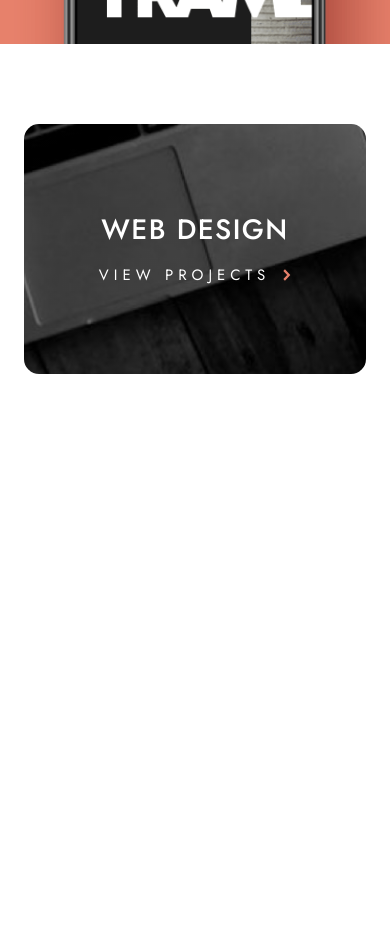
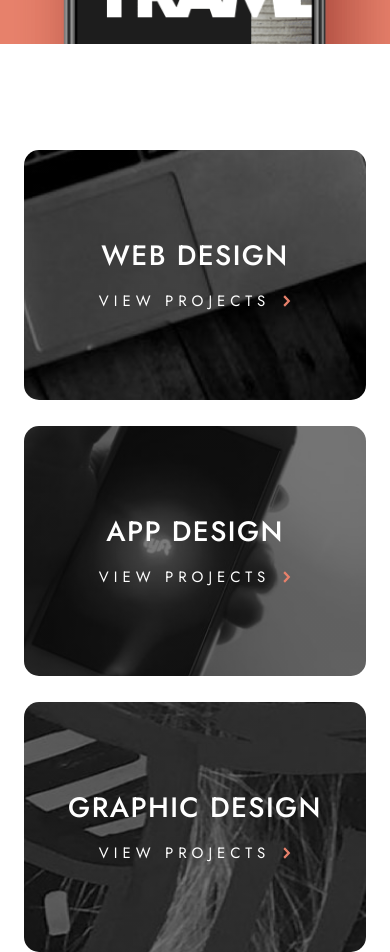
Before and after one commit to RayaneBengaoui/FM_challenge20_designo_multipage, a React (Create React App) app: page / in a window 390 px wide. Shown: the part 900-1852 px from the top of the page. Before the commit the page ends 1788 px from the top, so only its background shows below. Built offline with nearby package versions, Linux system fonts and the light colour scheme.

Commit message:
Media queries on ViewProject component to dynamically change background images

```diff
--- a/src/components/HomePage/ViewProjects.js
+++ b/src/components/HomePage/ViewProjects.js
@@ -3,12 +3,43 @@ import { motion } from "framer-motion";
 import { Link } from "react-router-dom";
 
 import ViewProject from "../ViewProject";
-import app_design_image_mobile from "../../assets/home/mobile/image-web-design.jpg";
+
+import web_design_image_mobile from "../../assets/home/mobile/image-web-design.jpg";
+import web_design_image_tablet from "../../assets/home/tablet/image-web-design.jpg";
+import web_design_image_desktop from "../../assets/home/desktop/image-web-design-large.jpg";
+
+import app_design_image_mobile from "../../assets/home/mobile/image-app-design.jpg";
+import app_design_image_tablet from "../../assets/home/tablet/image-app-design.jpg";
+import app_design_image_desktop from "../../assets/home/desktop/image-app-design.jpg";
+
+import graphic_design_image_mobile from "../../assets/home/mobile/image-graphic-design.jpg";
+import graphic_design_image_tablet from "../../assets/home/tablet/image-graphic-design.jpg";
+import graphic_design_image_desktop from "../../assets/home/desktop/image-graphic-design.jpg";
 
 const ViewProjects = () => {
+  const web_design_images = {
+    mobile: web_design_image_mobile,
+    tablet: web_design_image_tablet,
+    desktop: web_design_image_desktop,
+  };
+
+  const app_design_images = {
+    mobile: app_design_image_mobile,
+    tablet: app_design_image_tablet,
+    desktop: app_design_image_desktop,
+  };
+
+  const graphic_design_images = {
+    mobile: graphic_design_image_mobile,
+    tablet: graphic_design_image_tablet,
+    desktop: graphic_design_image_desktop,
+  };
+
   return (
     <ViewProjectsStyle>
-      <ViewProject title="web design" image={app_design_image_mobile} />
+      <ViewProject title="web design" images={web_design_images} />
+      <ViewProject title="app design" images={app_design_images} />
+      <ViewProject title="graphic design" images={graphic_design_images} />
     </ViewProjectsStyle>
   );
 };
--- a/src/components/ViewProject.js
+++ b/src/components/ViewProject.js
@@ -3,9 +3,9 @@ import { Link } from "react-router-dom";
 
 // import background_circle from "../../assets/home/desktop/bg-pattern-hero-home.svg";
 import icon_right_arrow from "../assets/shared/desktop/icon-right-arrow.svg";
-const ViewProject = ({ title, image }) => {
+const ViewProject = ({ title, images }) => {
   return (
-    <ViewProjectStyle image={image}>
+    <ViewProjectStyle images={images}>
       <h1>{title}</h1>
       <LinkContainer>
         <p>View Projects</p>
@@ -20,7 +20,7 @@ const ViewProjectStyle = styled.div`
   height: 250px;
   border-radius: 15px;
   background-image: linear-gradient(rgba(0, 0, 0, 0.5), rgba(0, 0, 0, 0.5)),
-    url(${(props) => props.image});
+    url(${(props) => props.images.mobile});
   background-repeat: no-repeat;
   background-size: cover;
   text-transform: uppercase;
@@ -28,10 +28,20 @@ const ViewProjectStyle = styled.div`
   flex-direction: column;
   justify-content: center;
   align-items: center;
+  margin-top: 1.625rem;
 
   h1 {
     font-size: 1.75rem;
     letter-spacing: 1.4px;
+  }
+
+  @media screen and (min-width: 700px) {
+    background-image: linear-gradient(rgba(0, 0, 0, 0.5), rgba(0, 0, 0, 0.5)),
+      url(${(props) => props.images.tablet});
+  }
+  @media screen and (min-width: 1400px) {
+    background-image: linear-gradient(rgba(0, 0, 0, 0.5), rgba(0, 0, 0, 0.5)),
+      url(${(props) => props.images.desktop});
   }
 `;
 
```
